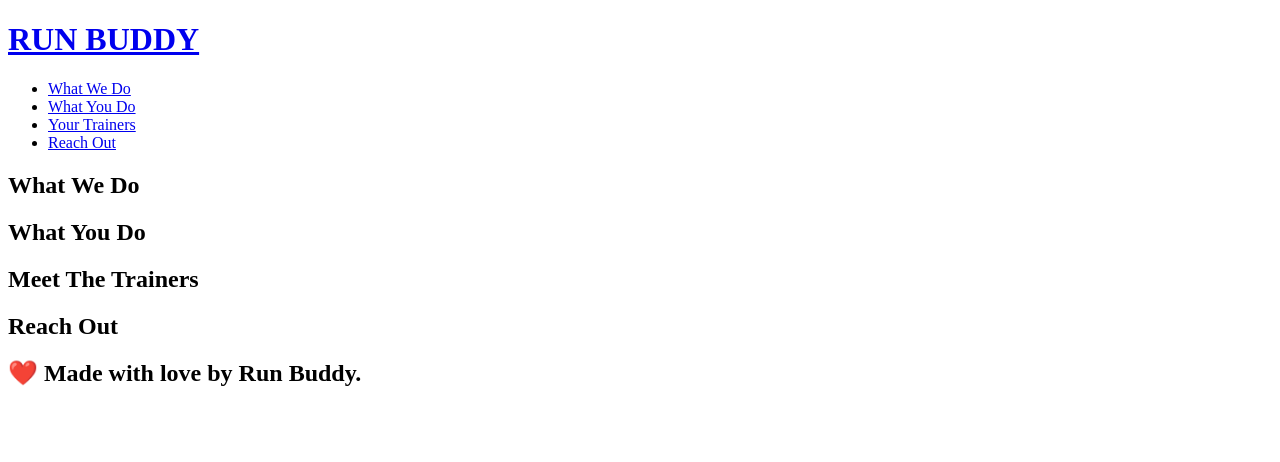
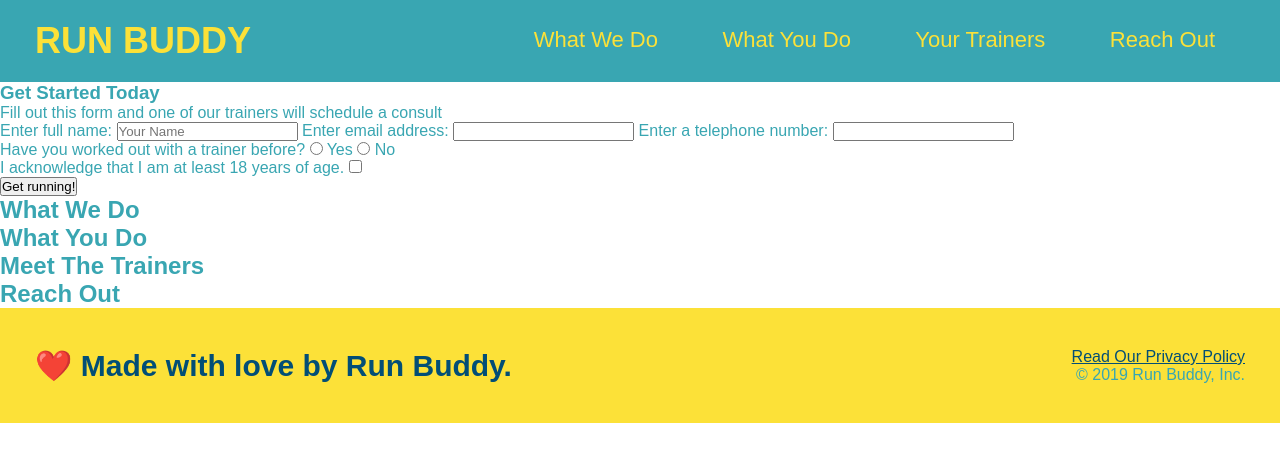
Before and after one commit to NeasterDev/run-buddy, a plain HTML site: page index.html in a window 1280 px wide. Drawn offline with Linux system fonts and the light colour scheme.

Commit message:
added form; testing email and tel types;

```diff
--- a/assets/css/style.css
+++ b/assets/css/style.css
@@ -1,6 +1,7 @@
 * {
     margin: 0;
     padding: 0;
+    box-sizing: border-box;
 }
 
 body {
@@ -42,3 +43,25 @@ header nav ul li a {
     font-weight: lighter;
     font-size: 22px;
 }
+
+footer {
+    background: #fce138;
+    width: 100%;
+    padding: 40px 35px;
+}
+
+footer h2 {
+    display: inline;
+    color: #024e76;
+    font-size: 30px;
+    margin: 0;
+}
+
+footer div {
+    float: right;
+    text-align: right;
+}
+
+footer a {
+    color: #024e76;
+}
--- a/index.html
+++ b/index.html
@@ -1,6 +1,7 @@
 <!DOCTYPE html>
 <html lang="en">
     <head>
+        <link rel="stylesheet" href="./assets/css/style.css" />
         <meta charset="UTF-8" />
         <title>Run Buddy🏃</title>
     </head>
@@ -31,6 +32,39 @@
             </nav>
         </header>
 
+        <section>
+            <div>
+                <h3>Get Started Today</h3>
+                <p>Fill out this form and one of our trainers will schedule a consult</p>
+                <!-- Form Element -->
+                <form>
+                    <label for="name">Enter full name:</label>
+                    <input type="text" placeholder="Your Name" name="name" id="name">
+                    <label for="email">Enter email address:</label>
+                    <input type="email" name="Your email" id="email">
+                    <label for="phone">Enter a telephone number:</label>
+                    <input type="tel" name="Your Phone Number" id="phone">
+                    <!-- yes/no Radio buttons-->
+                    <p>
+                        Have you worked out with a trainer before?
+                        <input type="radio" name="trainer-confirm" id="trainer-yes" />
+                        <label for="trainer-yes">Yes</label>
+                        <input type="radio" name="trainer-confirm" id="trainer-no">
+                        <label for="trainer-no">No</label>
+                    </p>
+                    <!-- 18 years old checkbox-->
+                    <p>
+                        <label for="18-years-old">I acknowledge that I am at least 18 years of age.</label>
+                        <input type="checkbox" name="18" id="18-years-old" />
+                    </p>
+                    <button type="submit">
+                        Get running!
+                    </button>
+                </form>
+            </div>
+        </section>
+        <!-- end hero -->
+
         <!-- her/jumbotron-->
         <section>
 
@@ -59,6 +93,10 @@
         <!-- footer -->
         <footer>
             <h2>❤️ Made with love by Run Buddy.</h2>
+            <div>
+                <a href="#">Read Our Privacy Policy</a><br />
+                &copy; 2019 Run Buddy, Inc.
+            </div>
         </footer>
     </body>
 </html>
```
